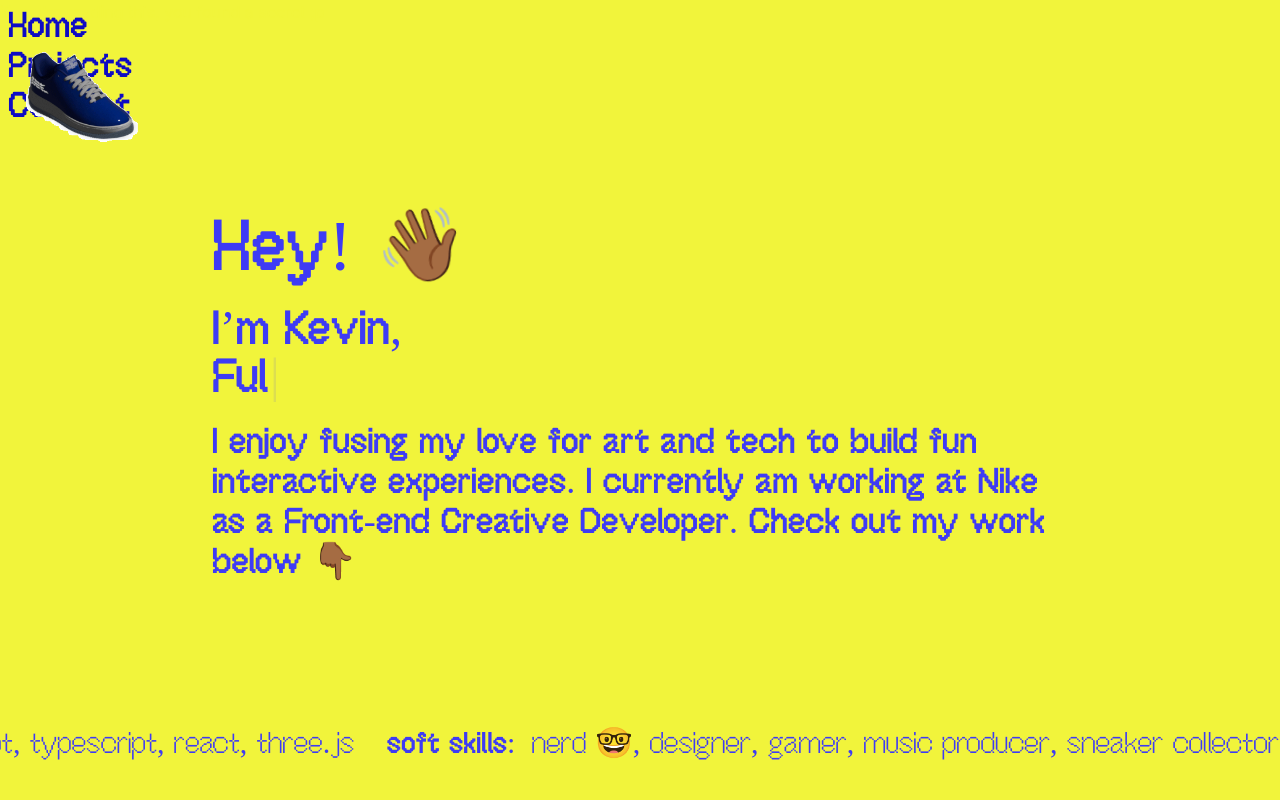
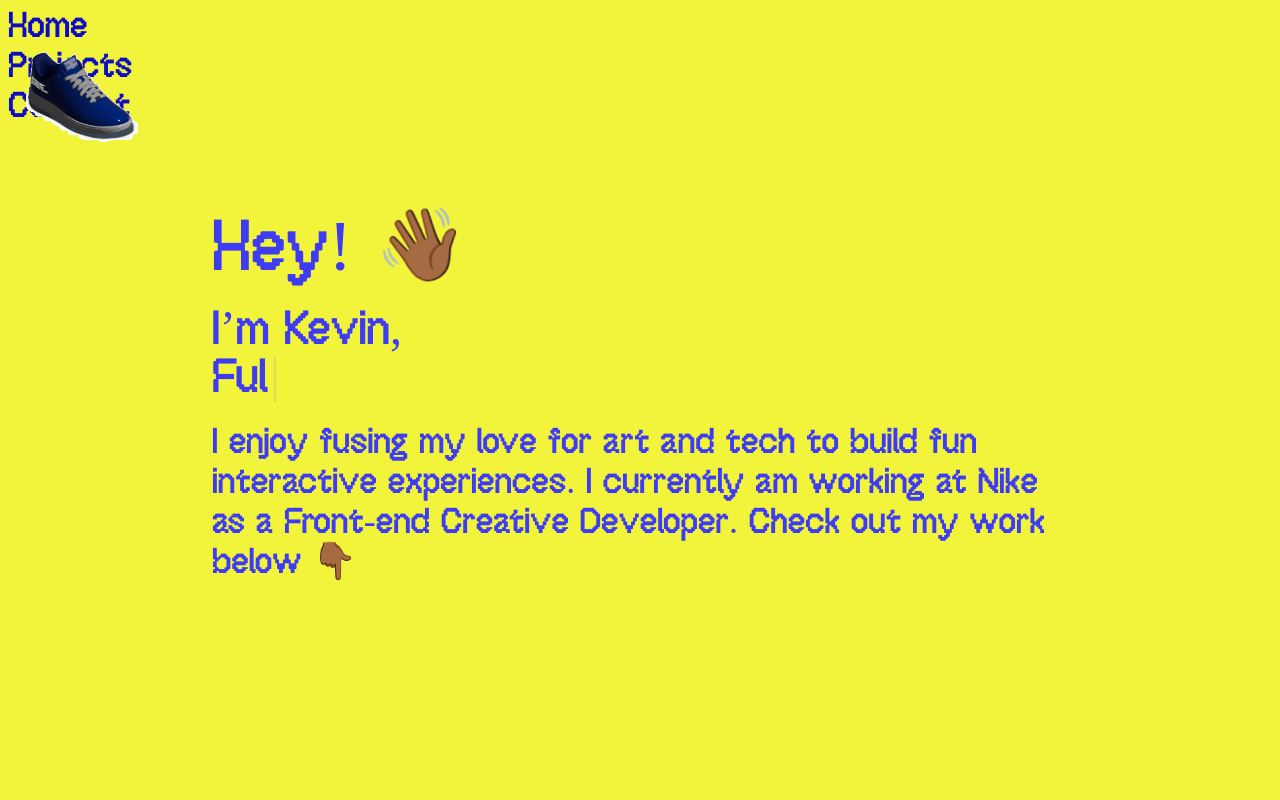
Before and after one commit to kevinrufino/2024-Portfolio, a React (Create React App) app: page / in a window 1280 px wide. Shown: the top 800 px of the page. Built offline with nearby package versions, Linux system fonts and the light colour scheme.

Commit message:
fix: push marquee fix

```diff
--- a/package.json
+++ b/package.json
@@ -13,7 +13,6 @@
     "p5": "^1.11.0",
     "react": "^18.3.1",
     "react-dom": "^18.3.1",
-    "react-fast-marquee": "^1.6.5",
     "react-scripts": "^5.0.1",
     "react-spring": "^9.7.5",
     "typewriter-effect": "^2.21.0",
--- a/src/components/Intro/SkillsMarquee.js
+++ b/src/components/Intro/SkillsMarquee.js
@@ -1,17 +1,18 @@
-import Marquee from "react-fast-marquee";
 import React from "react";
 
 export const SkillsMarquee = (props) => {
   return (
-    <Marquee className="text-3xl">
+    <marquee className="text-3xl">
+      <div className="flex flex flex-row">
         <p className="font-offbit101Bold m-4">{"skills: "}</p>
-      <p className="font-offbit101 mr-4">
+        <p className="font-offbit101 m-4">
           {"html, css, javascript, typescript, react, three.js"}
         </p>
         <p className="font-offbit101Bold m-4">{"soft skills: "}</p>
-      <p className="font-offbit101 mr-4">
+        <p className="font-offbit101 m-4">
           {"nerd 🤓, designer, gamer, music producer, sneaker collector"}
         </p>
-    </Marquee>
+      </div>
+    </marquee>
   );
 };
```
Lines whose indentation alone changed are shown as unchanged.
